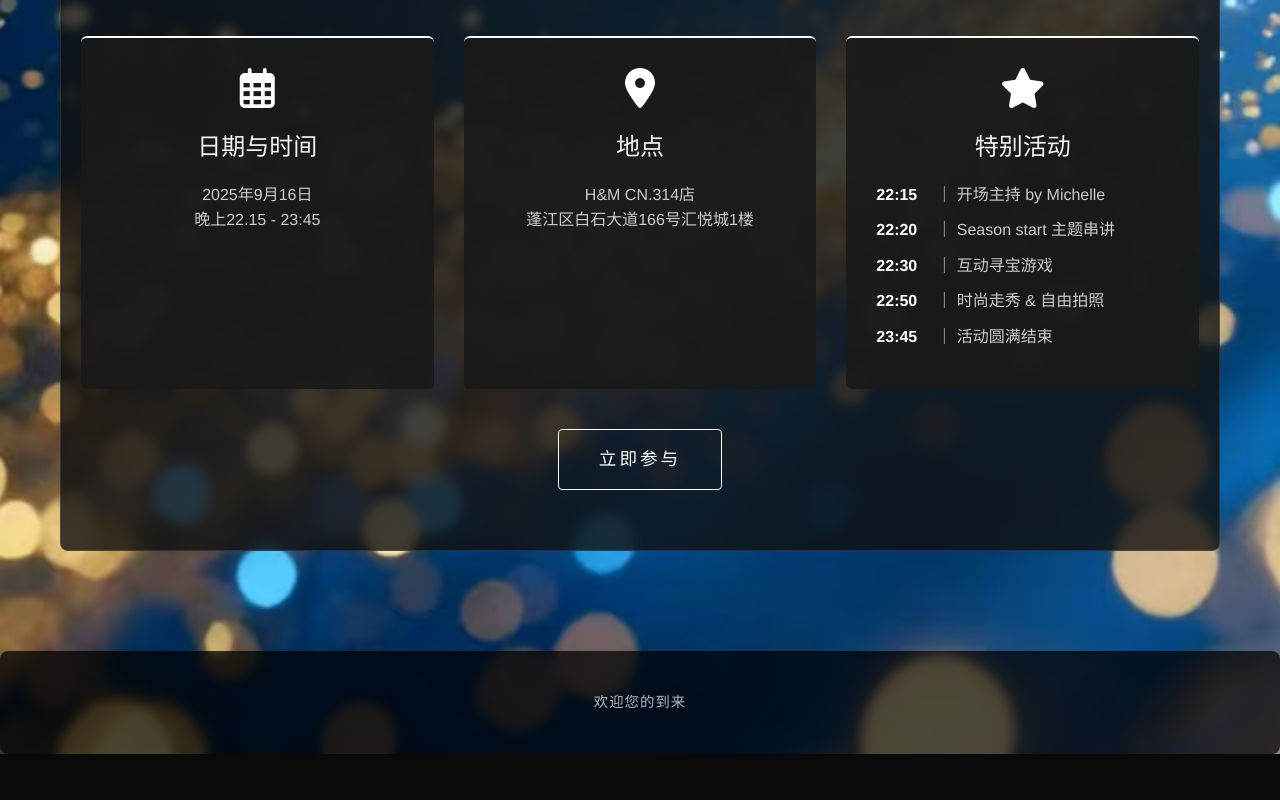
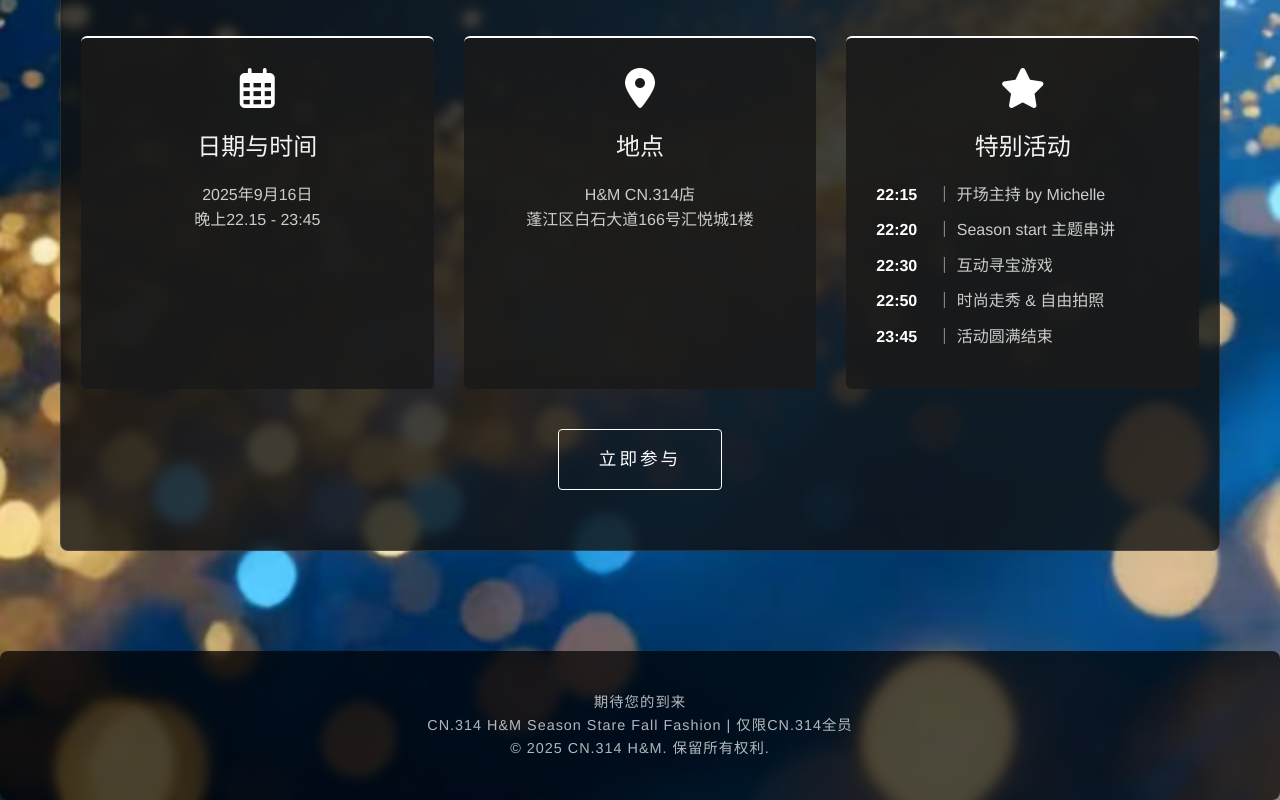
Before and after one commit to lhz15007500273/H-M-Season-Start, a plain HTML site: page index.html in a window 1280 px wide. Shown: the part 1277-2077 px from the top of the page. Before the commit the page ends 2031 px from the top, so only its background shows below. Drawn offline with Linux system fonts and the light colour scheme.

Commit message:
Update index.html

```diff
--- a/index.html
+++ b/index.html
@@ -559,7 +559,10 @@
     </div>
 
     <footer>
-        <p>欢迎您的到来</p>
+
+        <p>期待您的到来</p>
+        <p>CN.314 H&M Season Stare Fall Fashion | 仅限CN.314全员</p>
+        <p>© 2025 CN.314 H&M. 保留所有权利.</p>
     </footer>
 
     <script>
```
